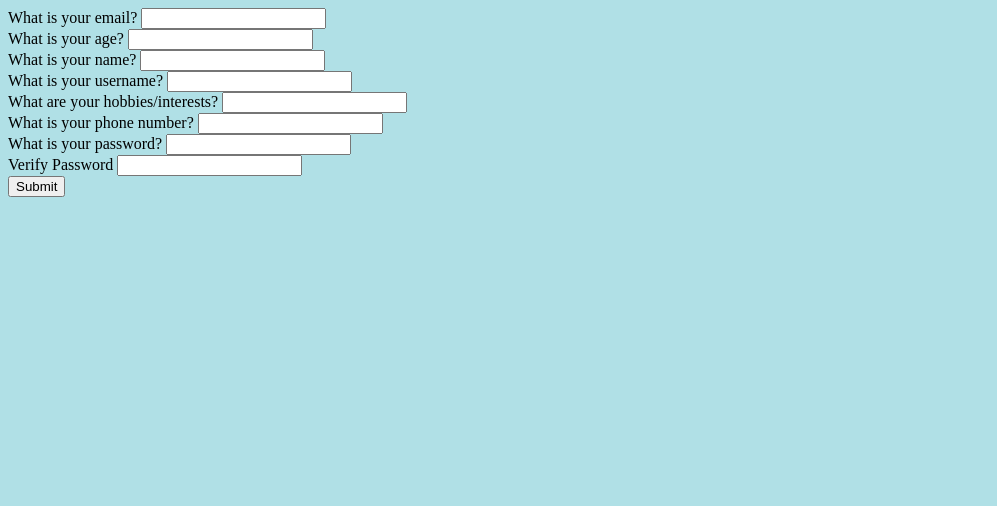
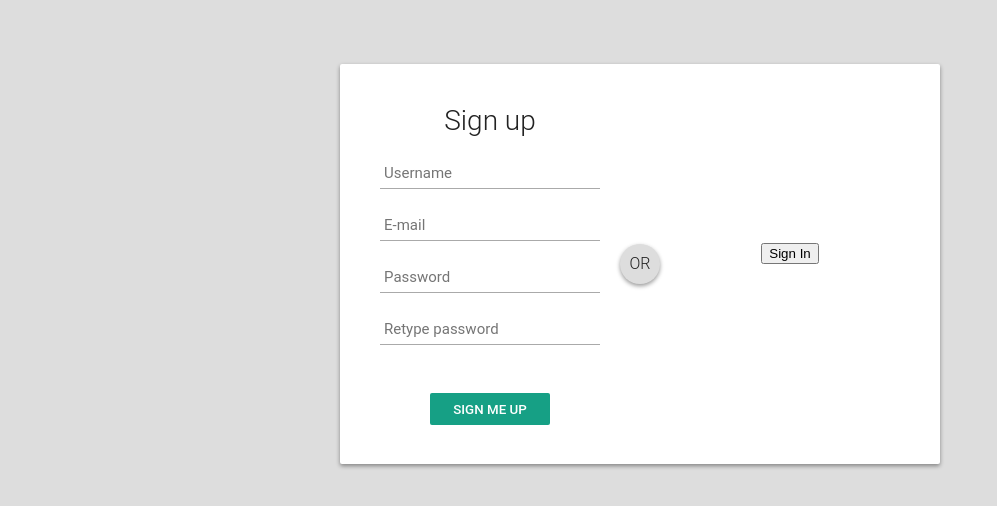
Before and after one commit to Ragmatical/Fullstack, a website: page index.html in a window 1280 px wide. Shown: the whole page, without its empty margins (0-997 px from the left). Drawn offline with Linux system fonts and the light colour scheme.

Commit message:
Css on account creation

```diff
--- a/index.html
+++ b/index.html
@@ -2,43 +2,184 @@
 <html>
 	<head>
 		<title>create</title>
+		<style>
+			body {background: linear-gradient(to right, #000428, #004e92);}
+			button {background-color: "purple"}
+			div {text-align: center}
+
+			@import url(https://fonts.googleapis.com/css?family=Roboto:400,300,500);
+			*:focus {
+			  outline: none;
+			}
+
+			body {
+			  margin: 0;
+			  padding: 0;
+			  background: #DDD;
+			  font-size: 16px;
+			  color: #222;
+			  font-family: 'Roboto', sans-serif;
+			  font-weight: 300;
+			}
+
+			#login-box {
+			  position: relative;
+			  margin: 5% auto;
+			  width: 600px;
+			  height: 400px;
+			  background: #FFF;
+			  border-radius: 2px;
+			  box-shadow: 0 2px 4px rgba(0, 0, 0, 0.4);
+			}
+
+			.left {
+			  position: absolute;
+			  top: 0;
+			  left: 0;
+			  box-sizing: border-box;
+			  padding: 40px;
+			  width: 300px;
+			  height: 400px;
+			}
+
+			h1 {
+			  margin: 0 0 20px 0;
+			  font-weight: 300;
+			  font-size: 28px;
+			}
+
+			input[type="text"],
+			input[type="password"] {
+			  display: block;
+			  box-sizing: border-box;
+			  margin-bottom: 20px;
+			  padding: 4px;
+			  width: 220px;
+			  height: 32px;
+			  border: none;
+			  border-bottom: 1px solid #AAA;
+			  font-family: 'Roboto', sans-serif;
+			  font-weight: 400;
+			  font-size: 15px;
+			  transition: 0.2s ease;
+			}
+
+			input[type="text"]:focus,
+			input[type="password"]:focus {
+			  border-bottom: 2px solid #16a085;
+			  color: #16a085;
+			  transition: 0.2s ease;
+			}
+
+			input[type="submit"] {
+			  margin-top: 28px;
+			  width: 120px;
+			  height: 32px;
+			  background: #16a085;
+			  border: none;
+			  border-radius: 2px;
+			  color: #FFF;
+			  font-family: 'Roboto', sans-serif;
+			  font-weight: 500;
+			  text-transform: uppercase;
+			  transition: 0.1s ease;
+			  cursor: pointer;
+			}
+
+			input[type="submit"]:hover,
+			input[type="submit"]:focus {
+			  opacity: 0.8;
+			  box-shadow: 0 2px 4px rgba(0, 0, 0, 0.4);
+			  transition: 0.1s ease;
+			}
+
+			input[type="submit"]:active {
+			  opacity: 1;
+			  box-shadow: 0 1px 2px rgba(0, 0, 0, 0.4);
+			  transition: 0.1s ease;
+			}
+
+			.or {
+			  position: absolute;
+			  top: 180px;
+			  left: 280px;
+			  width: 40px;
+			  height: 40px;
+			  background: #DDD;
+			  border-radius: 50%;
+			  box-shadow: 0 2px 4px rgba(0, 0, 0, 0.4);
+			  line-height: 40px;
+			  text-align: center;
+			}
+
+			.right {
+			  position: absolute;
+			  top: 0;
+			  right: 0;
+			  box-sizing: border-box;
+			  padding: 40px;
+			  width: 300px;
+			  height: 400px;
+			  background-size: cover;
+			  background-position: center;
+			  border-radius: 0 2px 2px 0;
+			}
+
+			.right .loginwith {
+			  display: block;
+			  margin-bottom: 40px;
+			  font-size: 28px;
+			  color: #FFF;
+			  text-align: center;
+			}
+
+
+		</style>
 	</head>
-	<body style ="background-color:powderblue;">
+<!--		<div>
+			<input type='text' name='email' placeholder='Email'>
+		</div>
+		<div></div>
 		<div>
-			<label>What is your email?</label>
-			<input type='text' name='email'>
+			<input type='text' name='age' placeholder='Age'>
 		</div>
 		<div>
-			<label>What is your age?</label>
-			<input type='text' name='age'>
+			<input type='text' name='name' placeholder='First and Last Name'>
 		</div>
 		<div>
-			<label>What is your name?</label>
-			<input type='text' name='name'>
+			<input type='text' name='username' placeholder='Username'>
 		</div>
 		<div>
-			<label>What is your username?<label>
-			<input type='text' name='username'>
+			<input type='text' name='phone' placeholder='Phone Number(with dashes)'>
 		</div>
 		<div>
-			<label>What are your hobbies/interests?</label>
-			<input type='text' name='hobby'>
+			<input type='password' name='password' placeholder = 'Password'>
 		</div>
 		<div>
-			<label>What is your phone number?</label>
-			<input type='text' name='phone'>
-		</div>
-		<div>
-			<label>What is your password? </label>
-			<input type='password' name='password'>
-		</div>
-		<div>
-			<label>Verify Password </label>
-			<input type='password' name='verify'>
+			<input type='password' name='verify' placeholder = 'Enter Password for Verification'>
 		</div>
 		<div>
 			<button>Submit</button>
-		</div>
+		</div> -->
+
+		<div id="login-box">
+  <div class="left">
+    <h1>Sign up</h1>
+
+    <input type="text" name="username" placeholder="Username" />
+    <input type="text" name="email" placeholder="E-mail" />
+    <input type="password" name="password" placeholder="Password" />
+    <input type="password" name="verify" placeholder="Retype password" />
+
+    <input type="submit" name="signup_submit" value="Sign me up" />
+  </div>
+
+  <div class="right">
+    <span class="loginwith">If you already have an account, login here!<br /></span>
+		<button>Sign In</button>
+  </div>
+  <div class="or">OR</div>
+</div>
 		<script>
 		var $inputs = document.querySelectorAll('input')
 		var $button = document.querySelector('button')
```
Also changed, not shown: home.html (+2 -2 lines).
